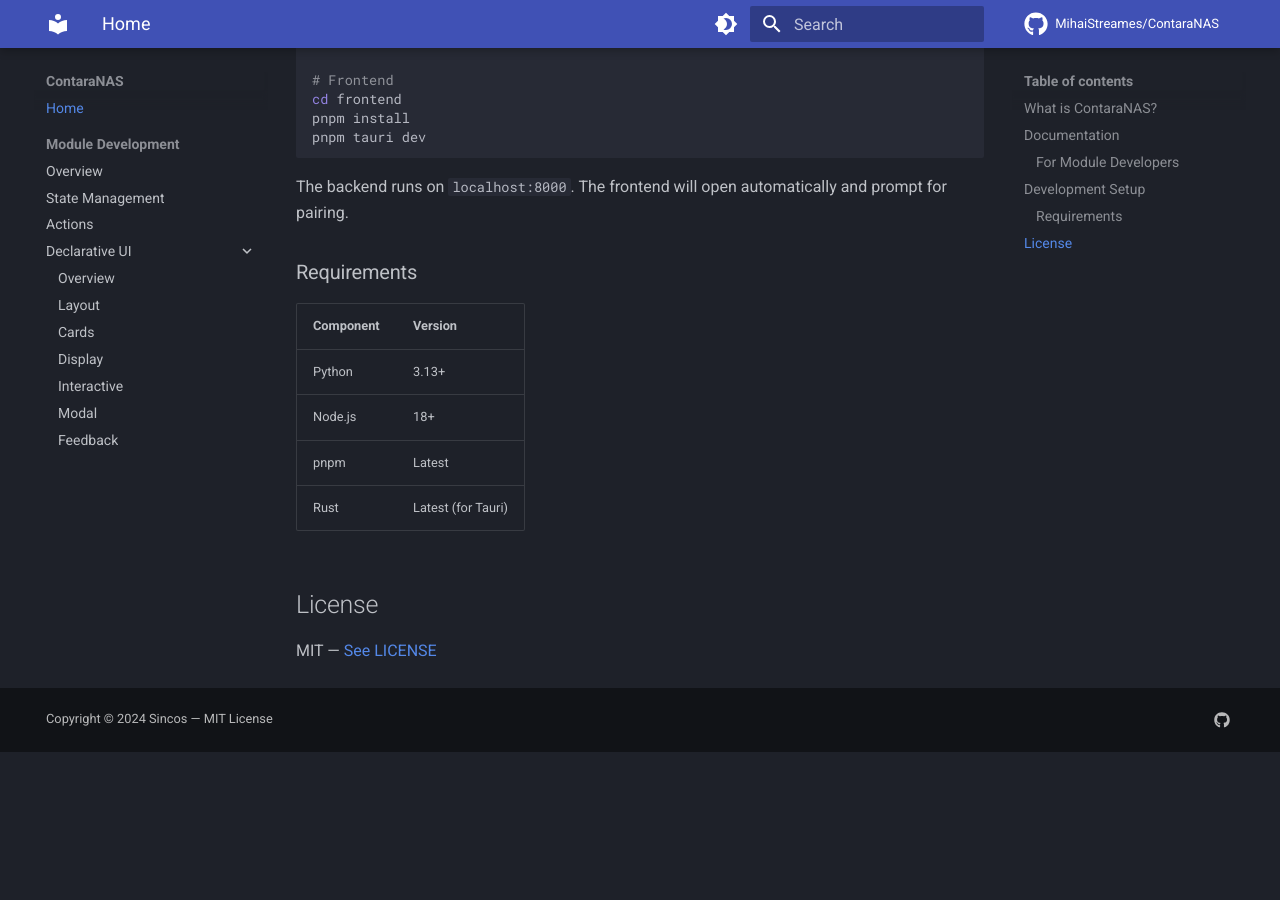
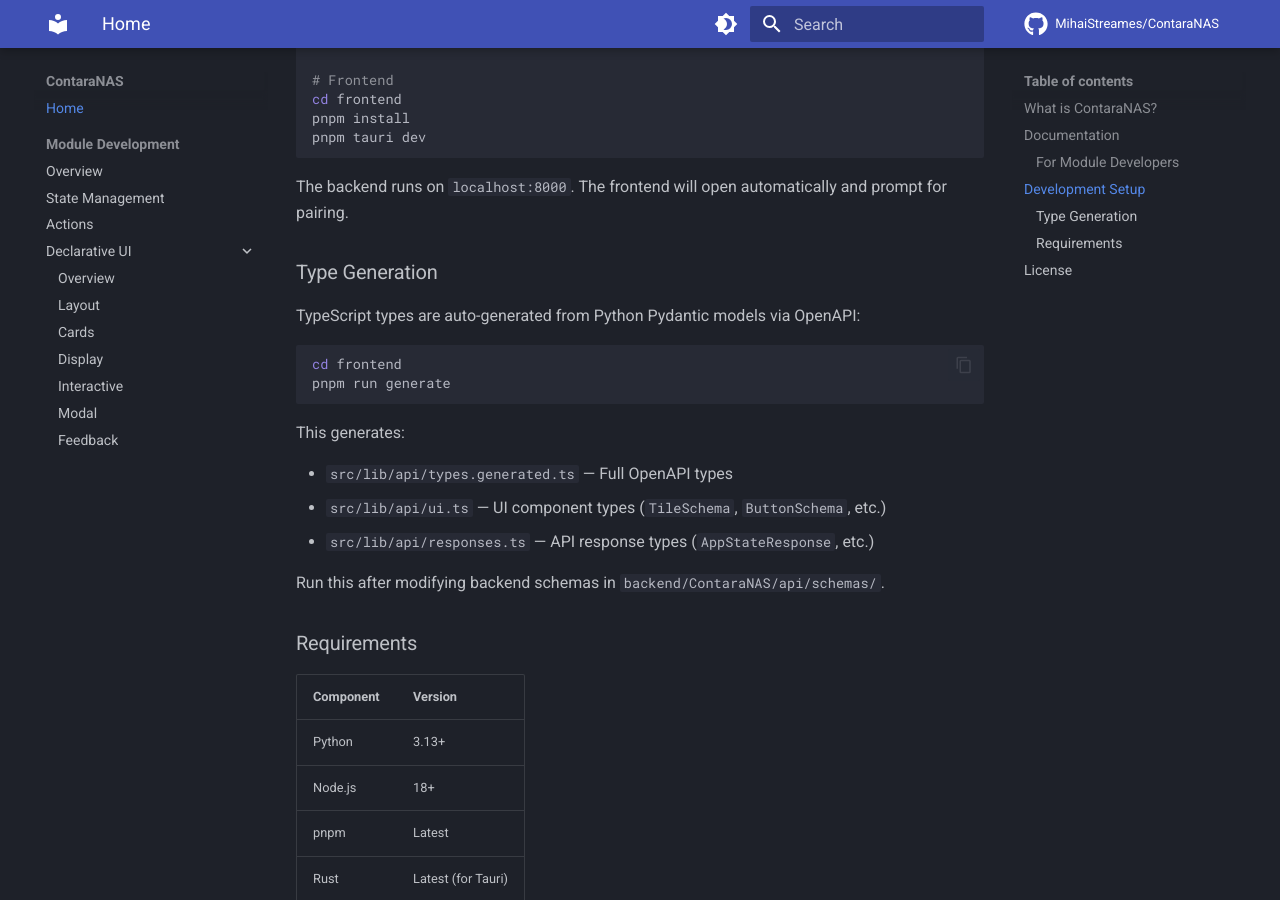
Before and after one commit to MihaiStreames/ContaraNAS, an MkDocs documentation site: the page built from docs/docs/index.md, in a window 1280 px wide and 900 px high, scrolled down 1091 px. Built offline with MkDocs 1.6.1 and Material for MkDocs 9.7.7, drawn with Linux system fonts in a browser that asks for light colours; comment, search, counter and statistics services are not loaded; before the commit the page ends 1843 px from its top, so only the background shows below that.

Commit message:
Document type generation

````diff
--- a/docs/docs/index.md
+++ b/docs/docs/index.md
@@ -44,6 +44,23 @@
 
 The backend runs on `localhost:8000`. The frontend will open automatically and prompt for pairing.
 
+### Type Generation
+
+TypeScript types are auto-generated from Python Pydantic models via OpenAPI:
+
+```bash
+cd frontend
+pnpm run generate
+```
+
+This generates:
+
+- `src/lib/api/types.generated.ts` — Full OpenAPI types
+- `src/lib/api/ui.ts` — UI component types (`TileSchema`, `ButtonSchema`, etc.)
+- `src/lib/api/responses.ts` — API response types (`AppStateResponse`, etc.)
+
+Run this after modifying backend schemas in `backend/ContaraNAS/api/schemas/`.
+
 ### Requirements
 
 | Component | Version            |
````
